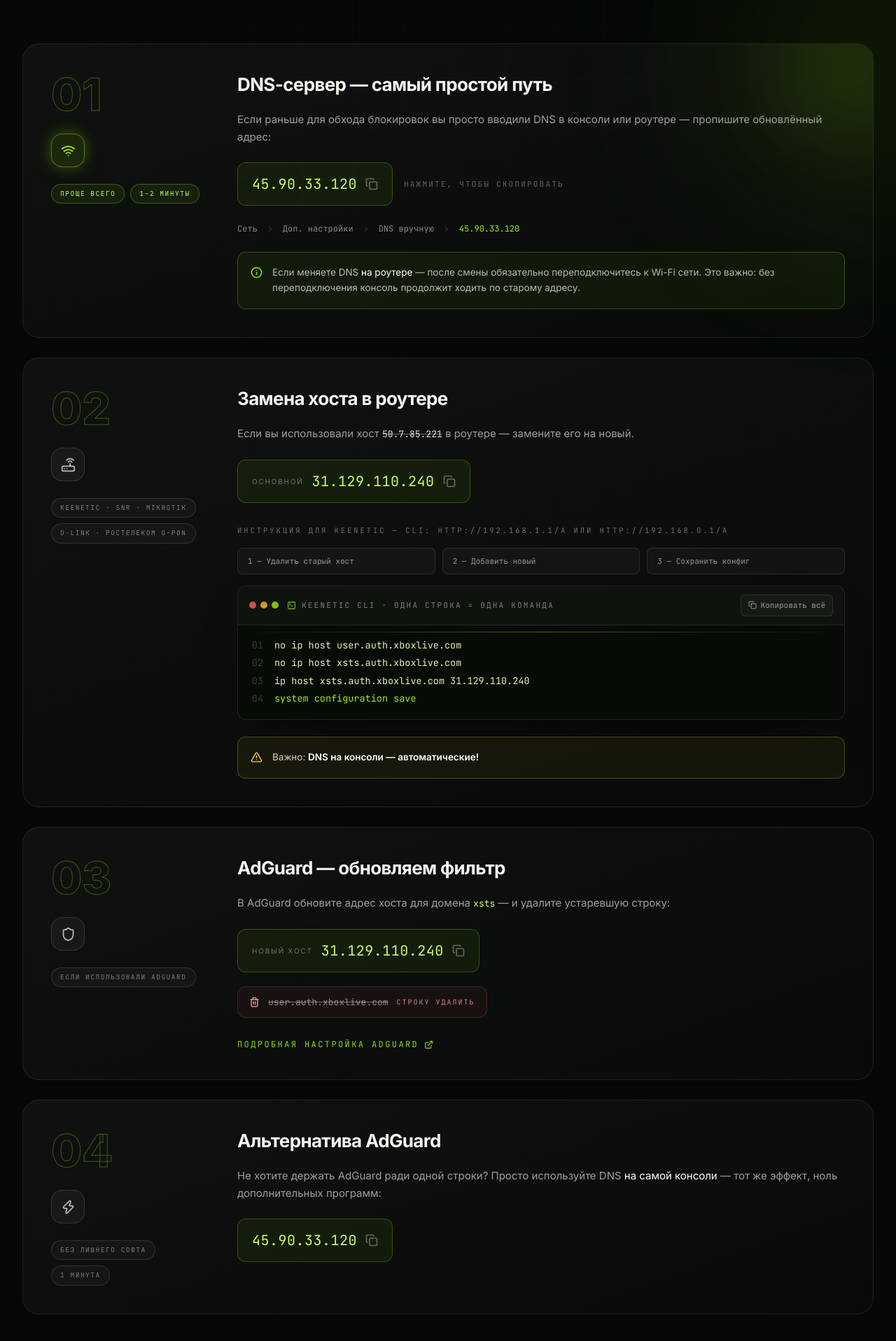
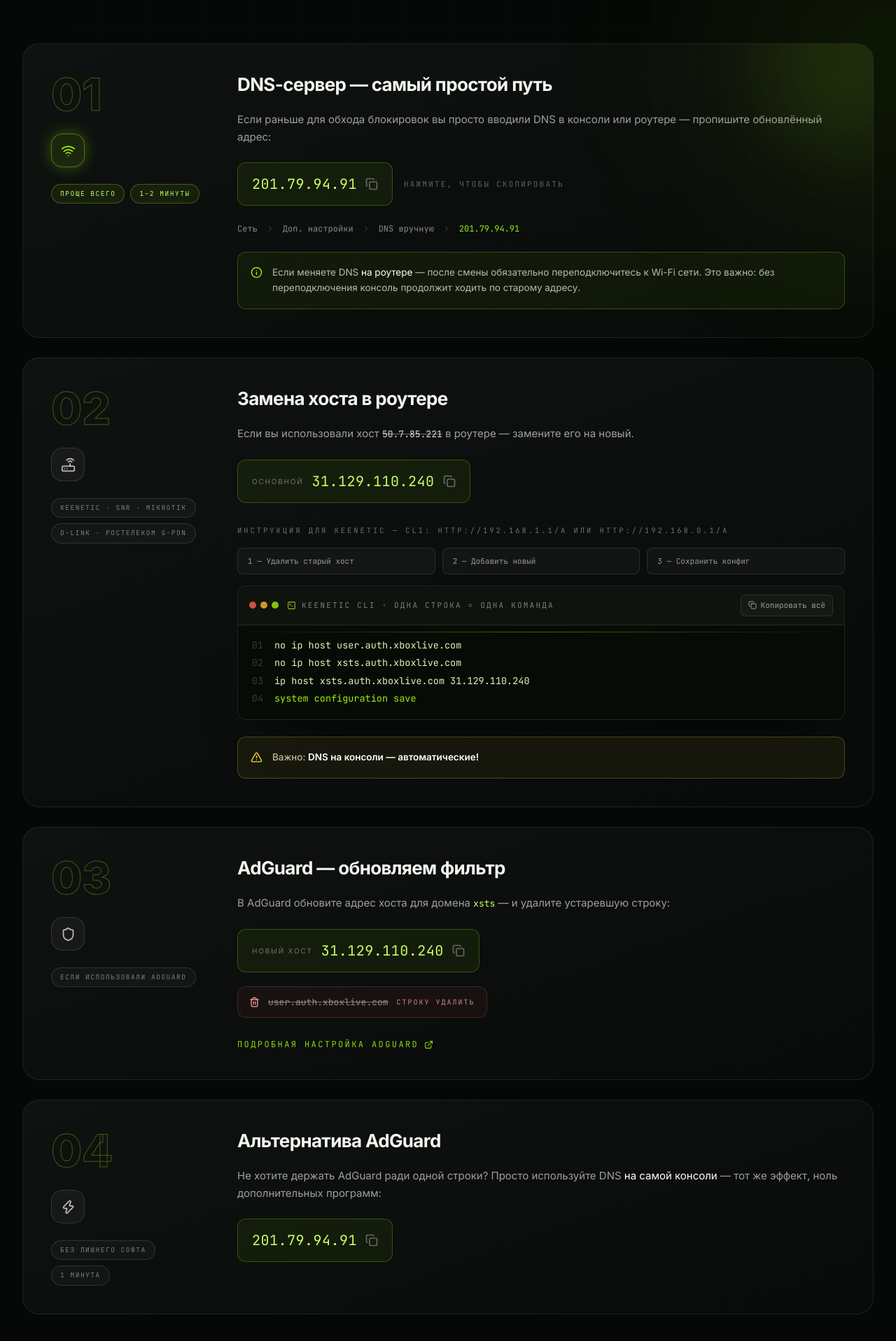
Before and after one commit to xboxru/xbox-live-fix, a React (Vite) app: page / in a window 1280 px wide. Shown: the part 2226-4143 px from the top of the page at 70% size. Built offline with nearby package versions, Linux system fonts and the light colour scheme; a web font is replaced by a local one.

Commit message:
Update Solutions.tsx

```diff
--- a/src/components/Solutions.tsx
+++ b/src/components/Solutions.tsx
@@ -54,13 +54,13 @@ const METHODS: Method[] = [
           пропишите обновлённый адрес:
         </p>
         <div className="mt-6 flex flex-wrap items-center gap-4">
-          <CopyChip value="45.90.33.120" big />
+          <CopyChip value="201.79.94.91" big />
           <span className="font-mono text-[11px] uppercase tracking-[0.2em] text-white/35">
             нажмите, чтобы скопировать
           </span>
         </div>
         <div className="mt-6 flex flex-wrap items-center gap-x-3 gap-y-2 font-mono text-[12px] text-white/50">
-          {["Сеть", "Доп. настройки", "DNS вручную", "45.90.33.120"].map((s, i, arr) => (
+          {["Сеть", "Доп. настройки", "DNS вручную", "201.79.94.91"].map((s, i, arr) => (
             <span key={s} className="flex items-center gap-3">
               <span className={i === arr.length - 1 ? "text-xbox" : ""}>{s}</span>
               {i < arr.length - 1 && <ChevronRight size={12} className="text-white/25" />}
@@ -170,7 +170,7 @@ const METHODS: Method[] = [
           <span className="text-white"> на самой консоли</span> — тот же эффект, ноль дополнительных программ:
         </p>
         <div className="mt-6">
-          <CopyChip value="45.90.33.120" big />
+          <CopyChip value="201.79.94.91" big />
         </div>
       </>
     ),
```
